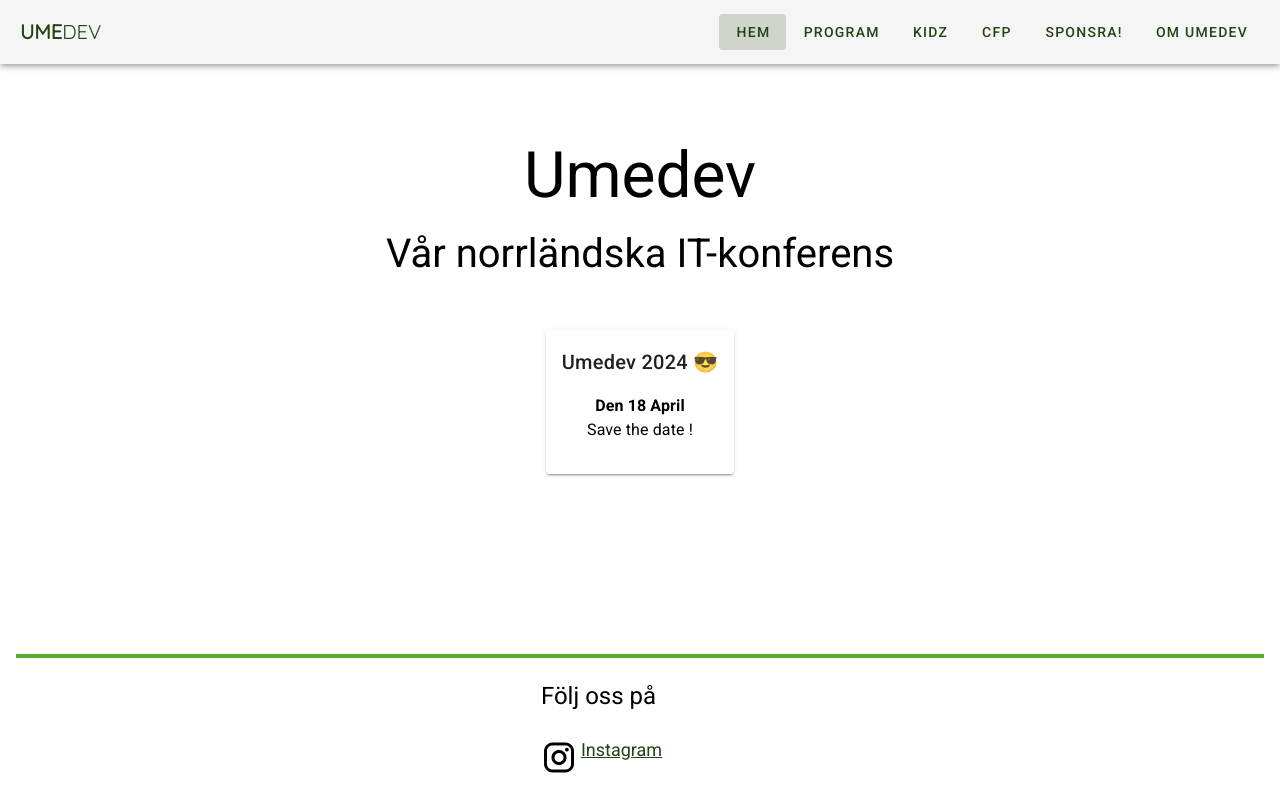
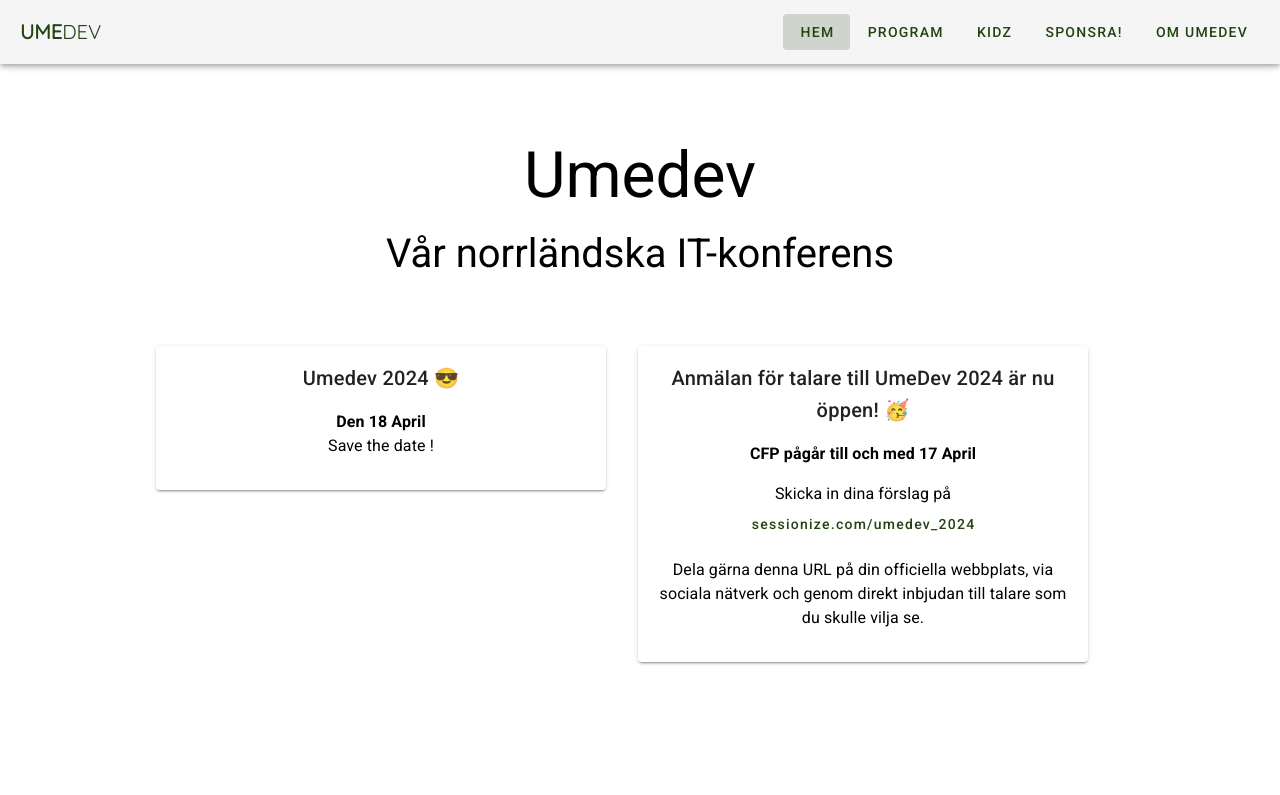
Before and after one commit to umedevkonferens/umedev, a Vue app: page / in a window 1280 px wide. Shown: the top 795 px of the page. Built offline with nearby package versions, Linux system fonts and the light colour scheme; what vuefire would draw is missing.

Commit message:
open cfp registration

```diff
--- a/src/App.vue
+++ b/src/App.vue
@@ -83,10 +83,10 @@ export default Vue.extend({
         link: "/kidz",
         title: "Kidz",
       },
-      {
-        link: "/cfp",
-        title: "Cfp",
-      },
+      // {
+      //   link: "/cfp",
+      //   title: "Cfp",
+      // },
       {
         link: "/sponsra",
         title: "Sponsra!",
--- a/src/views/Home.vue
+++ b/src/views/Home.vue
@@ -41,7 +41,7 @@
               },
             }"
           /> -->
-          <div style="width: 100%; text-align: center; ">
+          <div class="a">
             <v-card>
               <v-card-title style="text-align: center; display: block;">Umedev 2024 😎</v-card-title>
               <v-card-text>
@@ -49,6 +49,22 @@
                   <b>Den 18 April</b>
                   <br>
                   Save the date !
+                </p>
+              </v-card-text>
+            </v-card>
+          </div>
+          <div class="a">
+            <v-card>
+              <v-card-title style="text-align: center; display: block;">Anmälan för talare till UmeDev 2024 är nu öppen! 🥳</v-card-title>
+              <v-card-text>
+                <p><b>CFP pågår till och med 17 April</b></p>
+                <p>
+                    Skicka in dina förslag på
+                  <v-btn text class="text-none" target="_blank" href="https://sessionize.com/umedev_2024">sessionize.com/umedev_2024</v-btn>
+                </p>
+                <p>
+                  Dela gärna denna URL på din officiella webbplats, via sociala nätverk och
+                  genom direkt inbjudan till talare som du skulle vilja se.
                 </p>
               </v-card-text>
             </v-card>
@@ -104,6 +120,7 @@ h4 {
   text-decoration: none;
   width: 45%;
   margin: 1rem;
+  text-align: center;
 }
 .link {
   margin-top: 0.5rem;
```
